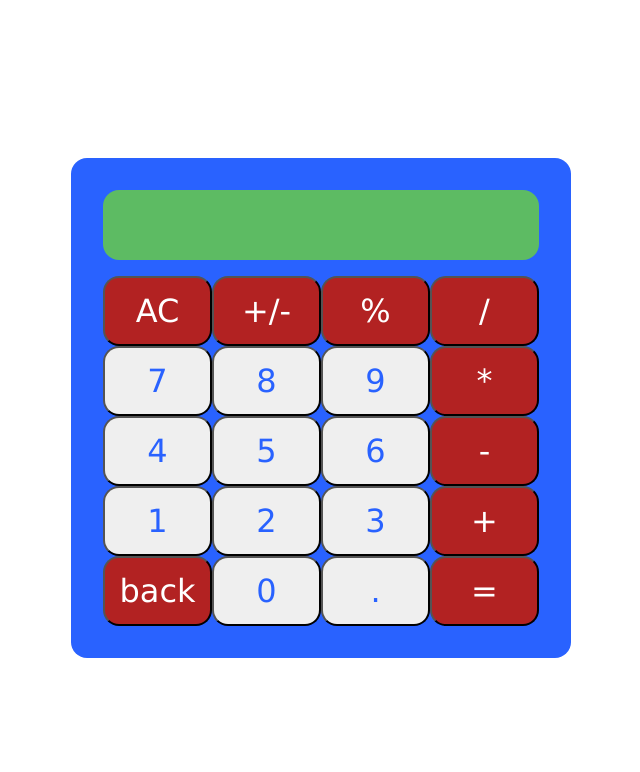
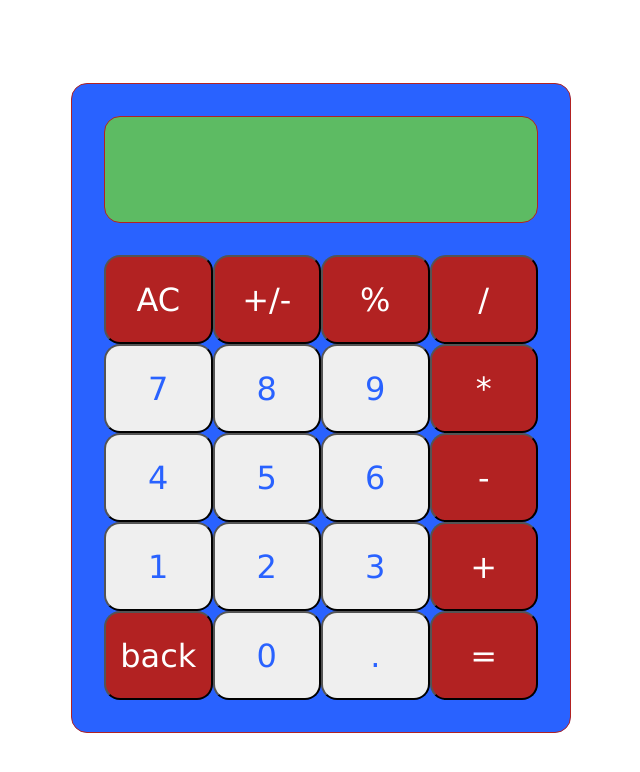
Before and after one commit to SamTHadfield/calculator, a plain HTML site: page index.html in a window 1280 px wide. Shown: the whole page, without its empty margins (319-959 px from the left). Drawn offline with Linux system fonts and the light colour scheme.

Commit message:
Increase calculator size, borders, adjust window
Increase the calculator height to 650px. Add 0.1rem
borders to both calculator and display window inside
calculator. Adjusted display window by adding padding and adjusting
bottom-margin.

```diff
--- a/style.css
+++ b/style.css
@@ -15,13 +15,14 @@ body {
 }
 
 #container {
-  height: 500px;
+  height: 650px;
   width: 500px;
   display: flex;
   flex-direction: column;
   background-color: rgb(41, 98, 255); /* rgb(41, 98, 255);*/
   border-radius: 1rem;
   padding: 2rem;
+  border: 0.1rem firebrick solid;
 }
 
 .row {
@@ -31,8 +32,10 @@ body {
 
 #display-window {
   background-color: #5dbb63; /* Fern Green #5dbb63 Parakeet Green: #03c04a  */
-  margin-bottom: 1rem;
+  padding-bottom: 1rem;
+  margin-bottom: 2rem;
   border-radius: 1rem;
+  border: 0.1rem firebrick solid;
 }
 
 .button {
```
